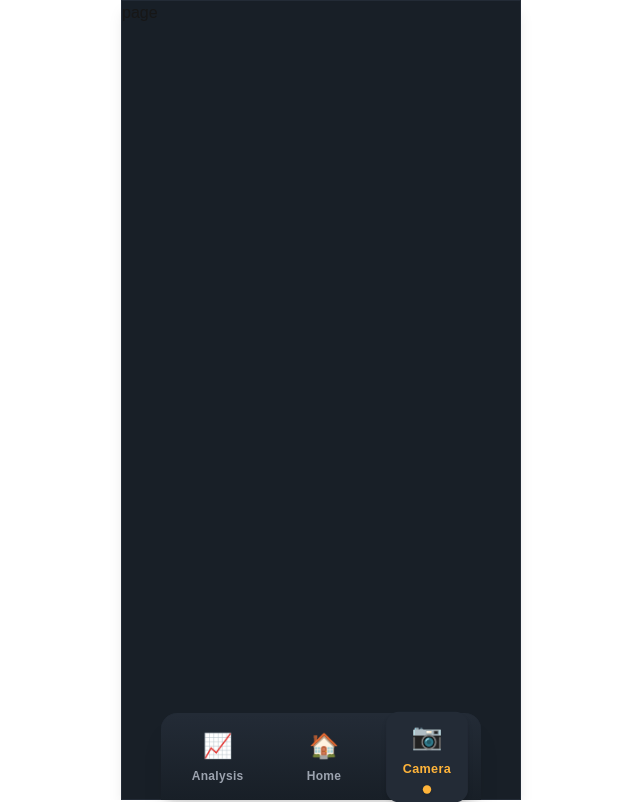
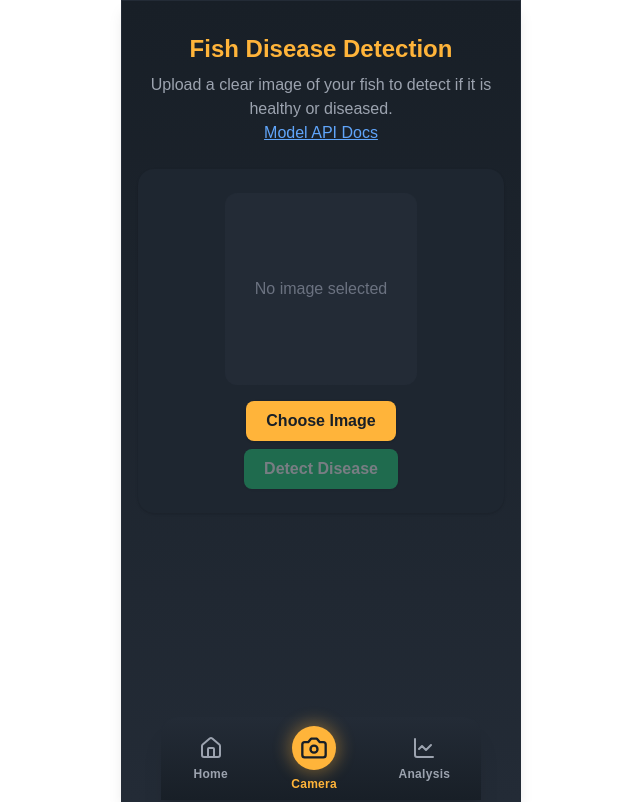
Before and after one commit to aavashlamichhane/drfish, a Next.js app: page /Dashboard/Camera in a window 1280 px wide. Shown: the whole page, without its empty margins (319-959 px from the left). Built offline with nearby package versions, Linux system fonts and the light colour scheme.

Commit message:
Implement fish disease detection page with image upload and prediction functionality; enhance app bar with icon updates and highlight feature for active navigation items.

```diff
--- a/app/Dashboard/Camera/page.tsx
+++ b/app/Dashboard/Camera/page.tsx
@@ -1,9 +1,132 @@
-import React from 'react'
+"use client";
+import React, { useRef, useState } from "react";
 
-const page = () => {
-  return (
-    <div>page</div>
-  )
+// Hugging Face API details
+const API_URL = "https://ararsen/dr-fish-aadhyanta.hf.space/predict";
+const API_DOC = "https://huggingface.co/spaces/ararsen/dr-fish-aadhyanta";
+
+// Helper to call the Hugging Face endpoint
+async function predictDisease(imageFile: File): Promise<any> {
+  // Convert file to blob
+  const imgBlob = await imageFile.arrayBuffer();
+  // Use fetch to POST the image as form-data
+  const formData = new FormData();
+  formData.append(
+    "img",
+    new Blob([imgBlob], { type: imageFile.type }),
+    imageFile.name
+  );
+
+  const res = await fetch(API_URL, {
+    method: "POST",
+    body: formData,
+  });
+
+  if (!res.ok) throw new Error("Failed to get prediction");
+  return res.json();
 }
 
-export default page
+export default function DiseaseDetectionPage() {
+  const [selectedFile, setSelectedFile] = useState<File | null>(null);
+  const [previewUrl, setPreviewUrl] = useState<string | null>(null);
+  const [result, setResult] = useState<string | null>(null);
+  const [loading, setLoading] = useState(false);
+  const [error, setError] = useState<string | null>(null);
+  const inputRef = useRef<HTMLInputElement>(null);
+
+  const handleFileChange = (e: React.ChangeEvent<HTMLInputElement>) => {
+    setResult(null);
+    setError(null);
+    const file = e.target.files?.[0];
+    if (file) {
+      setSelectedFile(file);
+      setPreviewUrl(URL.createObjectURL(file));
+    }
+  };
+
+  const handleUpload = async () => {
+    if (!selectedFile) return;
+    setLoading(true);
+    setError(null);
+    setResult(null);
+    try {
+      const response = await predictDisease(selectedFile);
+      // You may need to adjust this based on your API's response structure
+      setResult(
+        typeof response === "string"
+          ? response
+          : response?.data
+          ? JSON.stringify(response.data)
+          : "No result"
+      );
+    } catch (err) {
+      setError("Failed to detect disease. Please try again.");
+    }
+    setLoading(false);
+  };
+
+  return (
+    <div className="max-w-lg mx-auto py-8 px-4 min-h-screen bg-gradient-to-b from-[#181f27] to-[#232b36]">
+      <h1 className="text-2xl font-bold text-[#ffb43a] mb-2 text-center">
+        Fish Disease Detection
+      </h1>
+      <p className="text-gray-400 text-center mb-6">
+        Upload a clear image of your fish to detect if it is healthy or
+        diseased.
+        <br />
+        <a
+          href={API_DOC}
+          className="text-blue-400 underline"
+          target="_blank"
+          rel="noopener noreferrer"
+        >
+          Model API Docs
+        </a>
+      </p>
+      <div className="bg-[#1e2630] rounded-2xl p-6 flex flex-col items-center shadow mb-6">
+        <input
+          type="file"
+          accept="image/*"
+          ref={inputRef}
+          style={{ display: "none" }}
+          onChange={handleFileChange}
+        />
+        {previewUrl ? (
+          <img
+            src={previewUrl}
+            alt="Preview"
+            className="rounded-xl mb-4 w-48 h-48 object-cover border border-[#232b36] shadow"
+          />
+        ) : (
+          <div className="w-48 h-48 mb-4 flex items-center justify-center rounded-xl bg-[#232b36] text-gray-500 border border-dashed border-[#232b36]">
+            No image selected
+          </div>
+        )}
+        <button
+          className="px-5 py-2 bg-[#ffb43a] text-[#181f27] font-semibold rounded-lg shadow hover:bg-[#ffd580] transition mb-2"
+          onClick={() => inputRef.current?.click()}
+        >
+          Choose Image
+        </button>
+        <button
+          className="px-5 py-2 bg-[#22d37b] text-white font-semibold rounded-lg shadow hover:bg-[#1ebc6b] transition disabled:opacity-40"
+          onClick={handleUpload}
+          disabled={!selectedFile || loading}
+        >
+          {loading ? "Analyzing..." : "Detect Disease"}
+        </button>
+      </div>
+      {error && (
+        <div className="bg-red-900/30 text-red-400 rounded-xl p-4 mb-4 text-center">
+          {error}
+        </div>
+      )}
+      {result && (
+        <div className="bg-[#232b36] rounded-xl p-4 text-center shadow">
+          <span className="text-lg font-semibold text-[#ffb43a]">Result:</span>
+          <div className="text-white mt-2">{result}</div>
+        </div>
+      )}
+    </div>
+  );
+}
--- a/app/components/appBar.tsx
+++ b/app/components/appBar.tsx
@@ -1,25 +1,27 @@
 "use client";
 import Link from "next/link";
 import { usePathname } from "next/navigation";
+import { Home, Camera, Bell, LineChart } from "lucide-react";
 
 const navItems = [
   {
-    label: "Analysis",
-    href: "/Dashboard/Analysis",
-    icon: "📈",
-    match: "/Dashboard/Analysis",
-  },
-  {
-    label: "Home",
+    label: "Home", // Home
     href: "/Dashboard/Home",
-    icon: "🏠",
+    icon: <Home className="w-6 h-6" />,
     match: "/Dashboard/Home",
   },
   {
-    label: "Camera",
+    label: "Camera", // Disease
     href: "/Dashboard/Camera",
-    icon: "📷",
+    icon: <Camera className="w-7 h-7" />,
     match: "/Dashboard/Camera",
+    highlight: true,
+  },
+  {
+    label: "Analysis", // Analysis
+    href: "/Dashboard/Analysis",
+    icon: <LineChart className="w-6 h-6" />,
+    match: "/Dashboard/Analysis",
   },
 ];
 
@@ -36,7 +38,9 @@ export default function AppBar() {
             href={item.href}
             className={`flex flex-col items-center justify-center gap-1 px-4 py-2 rounded-xl transition-all duration-200
               ${
-                isActive
+                isActive && item.highlight
+                  ? "relative"
+                  : isActive
                   ? "bg-[#232b36] text-[#ffb43a] shadow-md scale-105"
                   : "text-gray-400 hover:text-[#ffb43a] hover:bg-[#232b36]/60"
               }
@@ -45,11 +49,34 @@ export default function AppBar() {
               minWidth: 70,
             }}
           >
-            <span className="text-2xl mb-0.5">{item.icon}</span>
-            <span className="text-xs font-semibold tracking-wide">
+            <span
+              className={`mb-0.5 flex items-center justify-center ${
+                isActive && item.highlight
+                  ? "bg-[#ffb43a] text-[#181f27] rounded-full p-2 shadow-lg"
+                  : isActive
+                  ? "text-[#ffb43a]"
+                  : ""
+              }`}
+              style={
+                isActive && item.highlight
+                  ? { boxShadow: "0 0 16px 4px #ffb43a55" }
+                  : undefined
+              }
+            >
+              {item.icon}
+            </span>
+            <span
+              className={`text-xs font-semibold tracking-wide ${
+                isActive && item.highlight
+                  ? "text-[#ffb43a]"
+                  : isActive
+                  ? "text-[#ffb43a]"
+                  : ""
+              }`}
+            >
               {item.label}
             </span>
-            {isActive && (
+            {isActive && !item.highlight && (
               <span className="block w-2 h-2 mt-1 rounded-full bg-[#ffb43a] shadow" />
             )}
           </Link>
```
